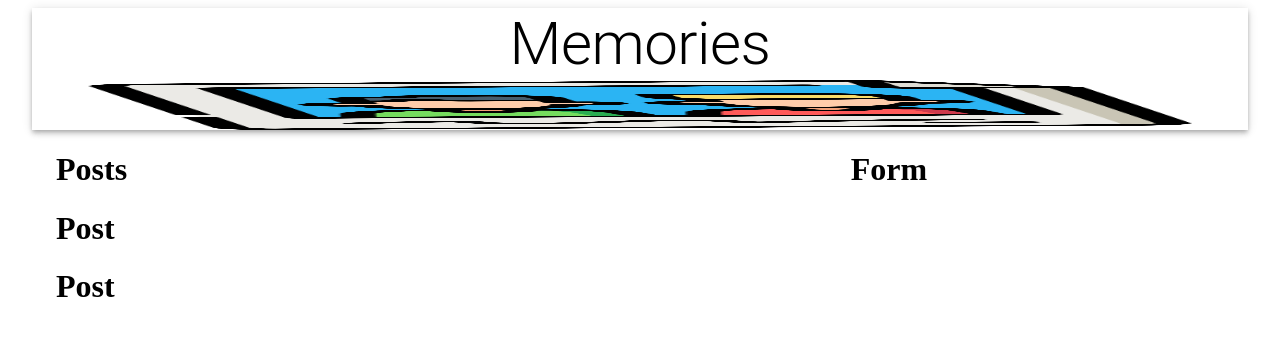
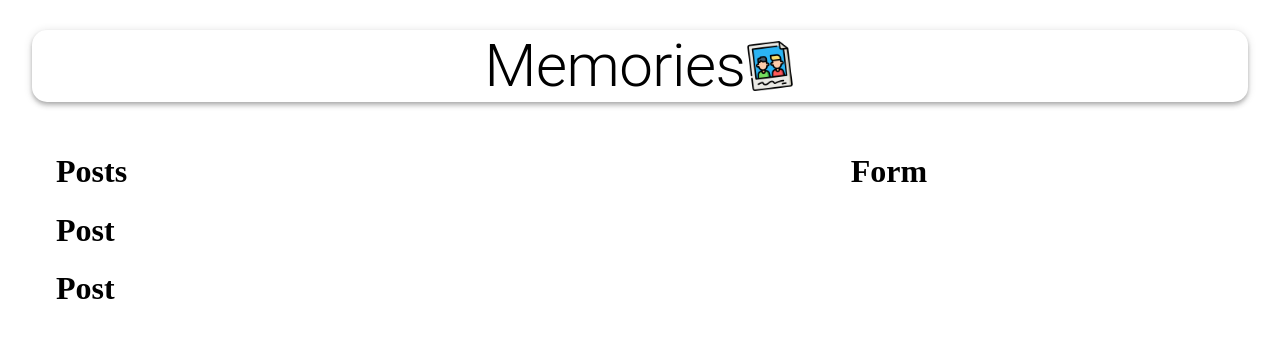
Before and after one commit to Decomplosed/memories-app, a React (Create React App) app in the folder client/: page / in a window 1280 px wide. Shown: the top 338 px of the page. Built offline with nearby package versions, Linux system fonts and the light colour scheme.

Commit message:
added classname to AppBar

```diff
--- a/client/src/App.js
+++ b/client/src/App.js
@@ -10,7 +10,7 @@
   const classes = useStyles();
   return (
     <Container maxwidth='lg'>
-      <AppBar position='static' color='inherit'>
+      <AppBar className={classes.appBar} position='static' color='inherit'>
         <Typography variant='h2' align='center'>
           Memories
         </Typography>
```
